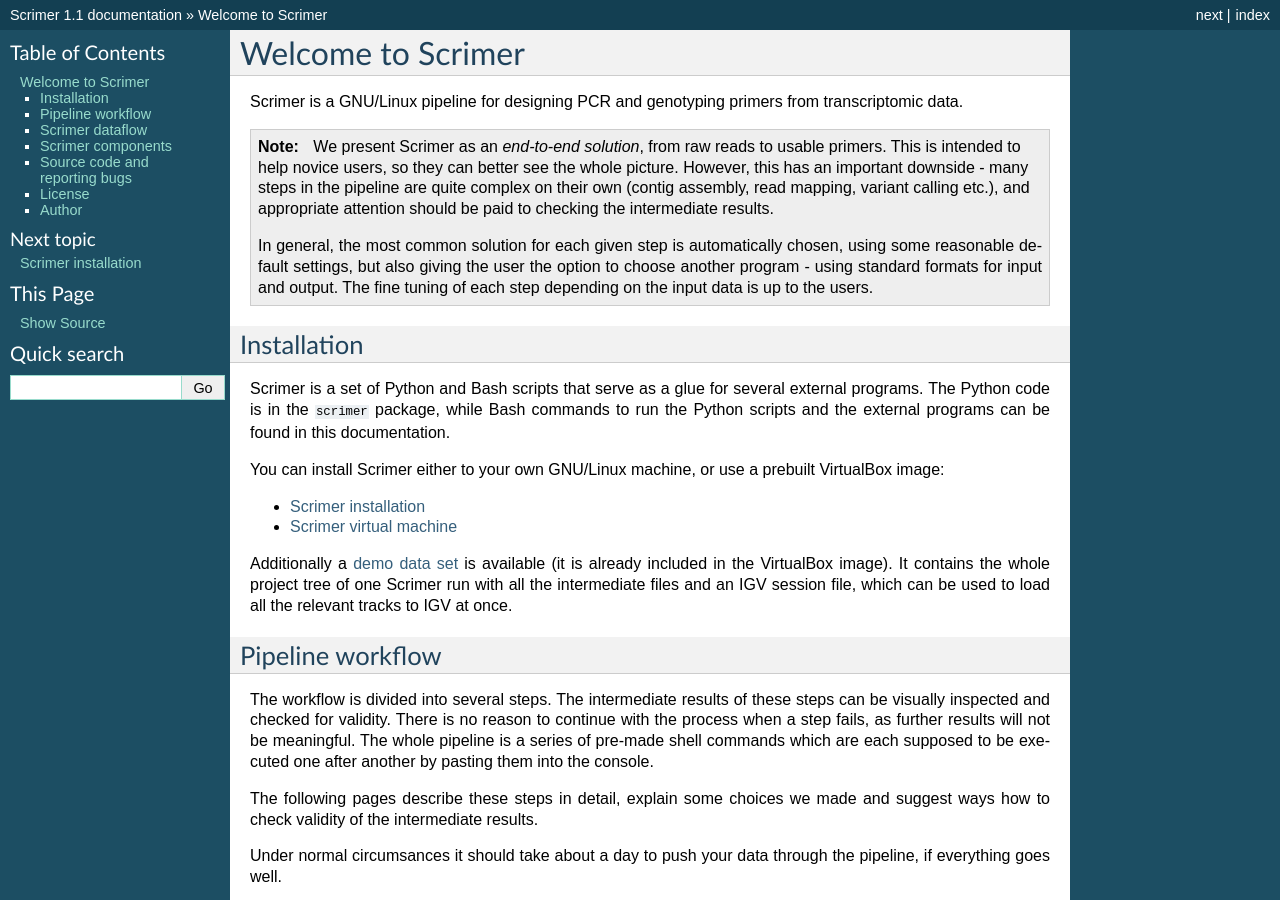
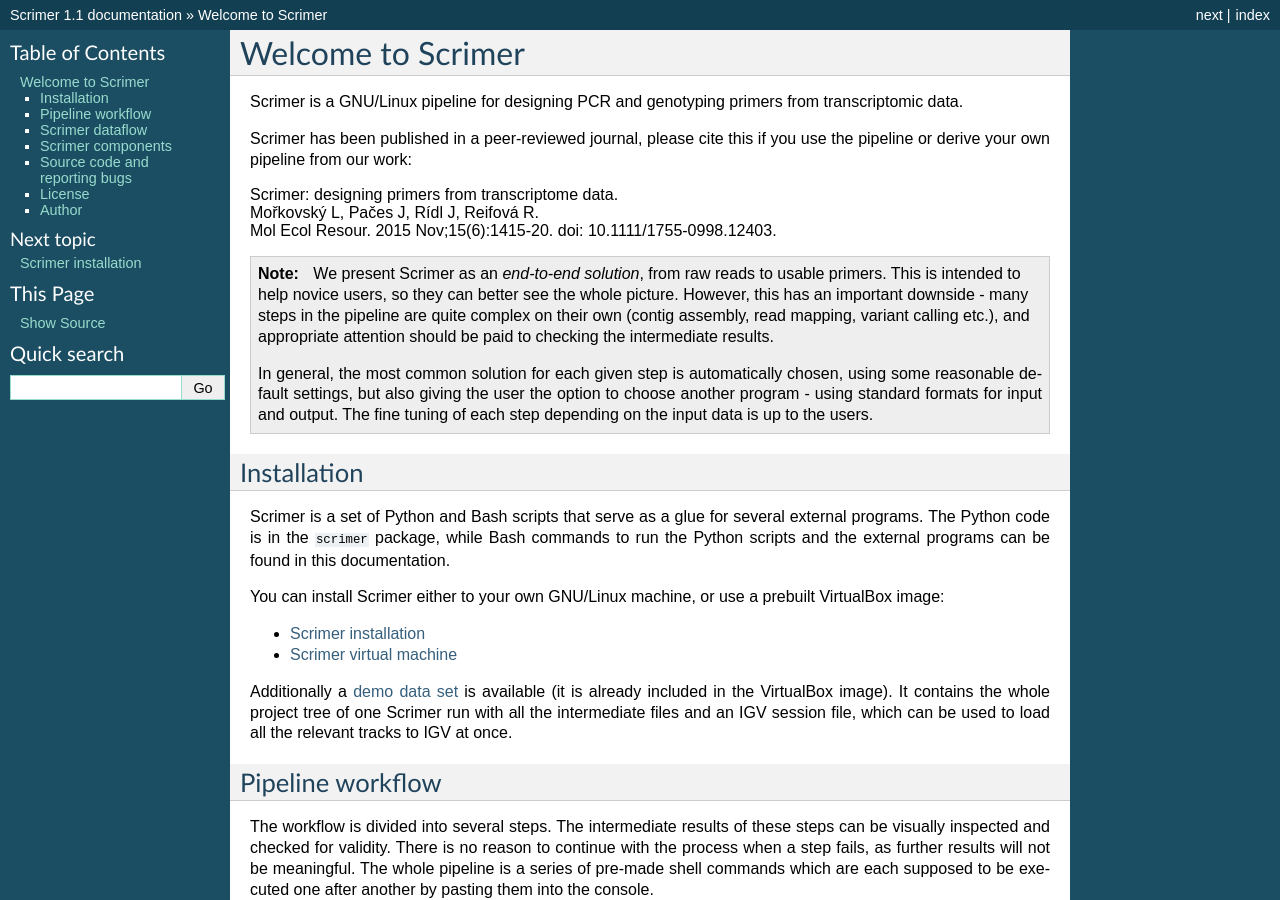
Before and after one commit to libor-m/scrimer, a Sphinx documentation site: the page built from doc/index.rst, in a window 1280 px wide and 900 px high. Built offline with Sphinx 7.4.7, drawn with Linux system fonts in a browser that asks for light colours.

Commit message:
add scrimer paper citation

```diff
--- a/doc/index.rst
+++ b/doc/index.rst
@@ -2,6 +2,13 @@
 ==================
 
 Scrimer is a GNU/Linux pipeline for designing PCR and genotyping primers from transcriptomic data.
+
+Scrimer has been published in a peer-reviewed journal, please cite this if you use the pipeline
+or derive your own pipeline from our work:
+
+| Scrimer: designing primers from transcriptome data.
+| Mořkovský L, Pačes J, Rídl J, Reifová R.
+| Mol Ecol Resour. 2015 Nov;15(6):1415-20. doi: 10.1111/1755-0998.12403.
 
 .. note::
 
```
